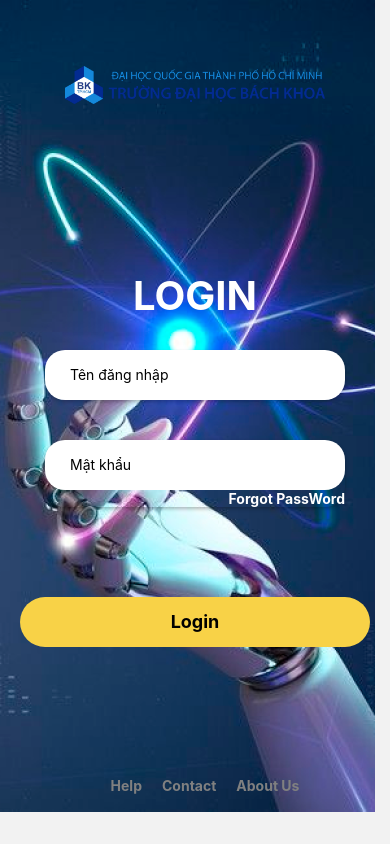
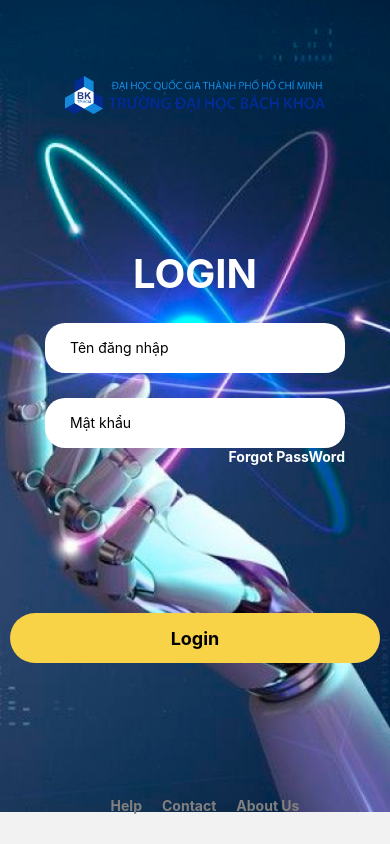
Before and after one commit to duchuykg/DADN_HK222_DHA, a React Native app in the folder smartdoor/: screen /Login in a window 390 px wide. Built offline with nearby package versions, Linux system fonts and the light colour scheme.

Commit message:
Huy: Fix login+Pw screen

```diff
--- a/smartdoor/screens/ChangePW.js
+++ b/smartdoor/screens/ChangePW.js
@@ -198,12 +198,12 @@ const styles = StyleSheet.create({
   },
   buttonTextB: {
     color: '#007AFF',
-    fontSize: 18,
+    fontSize: 16,
     fontWeight: 'bold',
   },
   buttonText: {
     color: 'black',
-    fontSize: 18,
+    fontSize: 16,
     fontWeight: 'bold',
   },
   box: {
--- a/smartdoor/screens/Home.js
+++ b/smartdoor/screens/Home.js
@@ -6,6 +6,15 @@ import Ionicons from "react-native-vector-icons/Ionicons";
 
 const Home = ({navigation }) => {
   const onPressButton = () => {
+    return navigation.navigate('Info')
+  };
+  const handleEdit = () => {
+    return navigation.navigate('Details')
+  };
+  const handleNotification = () => {
+    return navigation.navigate('History')
+  };
+  const handleLogout = () => {
     return navigation.navigate('Login')
   };
   const onPressChangePW = () => {
@@ -27,7 +36,7 @@ const Home = ({navigation }) => {
               <Text style={[styles.subcaption1, styles.mt2]}>Ca sĩ Hàn Quốc</Text>
             </View>
           </View>
-          <TouchableOpacity style={styles.listConfirm2} onPress={onPressButton}>
+          <TouchableOpacity style={styles.listConfirm2} onPress={handleEdit}>
                 <View>
                   <View style={{
                       flexDirection: "row",
@@ -67,7 +76,7 @@ const Home = ({navigation }) => {
               <Text style={[styles.caption1 ]}>Notification</Text>
             </View>
           </View>
-          <TouchableOpacity style={styles.listConfirm2} onPress={onPressButton}>
+          <TouchableOpacity style={styles.listConfirm2} onPress={handleNotification}>
             <Image
               style={styles.iconL1}
               resizeMode="cover"
@@ -96,7 +105,7 @@ const Home = ({navigation }) => {
 
       <View style={styles.groupContainer1}>
         <View style={styles.listConfirmGroup}>
-            <TouchableOpacity style={styles.listConfirm1} onPress={onPressButton}>
+            <TouchableOpacity style={styles.listConfirm1} onPress={handleLogout}>
             <View style={[styles.masterList1, styles.ml12]}>
               <Text style={[styles.caption2 ]}>Logout</Text>
             </View>
--- a/smartdoor/screens/Login.js
+++ b/smartdoor/screens/Login.js
@@ -35,10 +35,16 @@ const Login = ({ navigation }) => {
   return (
     <>
     <ImageBackground style={styles.container} source={require("../assets/bg.png")}>
-      <ScrollView contentContainerStyle={styles.content}>
+      <ScrollView contentContainerStyle={styles.container1}>
+
+        <View style={styles.formlogo}>
           <Image style={styles.logo} source={require("../assets/logo1.png")} />
+        </View>
 
+        <View style={styles.content1}>
           <Text style={styles.textlogin}>LOGIN</Text>
+
+
 
           <View style={styles.form}>
             <TextInput
@@ -62,17 +68,18 @@ const Login = ({ navigation }) => {
                 <Text style={[styles.caption2 ]}>Forgot PassWord</Text>
               </View>
             </TouchableOpacity>
-
+          </View>
         </View>
 
+        <View style={styles.content1}>
           <View style={styles.form2}>
             <TouchableOpacity style={styles.button} onPress={handleLogin}>
               <Text style={styles.buttonText}>Login</Text>
             </TouchableOpacity>
           </View>
+        </View>
 
-      </ScrollView>
-
+        <View style={styles.content}>
           <View style={styles.form3}>
             <TouchableOpacity onPress={handleHelp} style={styles.helpcontact}>
               <View>
@@ -90,6 +97,10 @@ const Login = ({ navigation }) => {
               </View>
             </TouchableOpacity>
           </View>
+        </View>
+      </ScrollView>
+
+
 
       </ImageBackground>
     </>
@@ -97,65 +108,84 @@ const Login = ({ navigation }) => {
 };
 
 const styles = StyleSheet.create({
-  content: {
-    flexGrow: 1,
-    justifyContent: "center", // can giua theo truc y
-    alignItems: "center", // can giua theo truc x
-    padding: 20,
+
+
+  container1: {
+    flex: 1,
+    justifyContent: "space-between",
   },
 
   container: {
     flex: 1,
+    width: "100%",
+    justifyContent: "center",
+  },
+
+  content: {
+    flexDirection: "row",
+    justifyContent: "center", // can giua theo truc y
+    alignItems: "center", // can giua theo truc x
+
+  },
+
+  content1: {
+    justifyContent: "center", // can giua theo truc y
+    alignItems: "center", // can giua theo truc x
+    padding: 5,
+
+  },
+  formlogo: {
+    flexDirection: "row",
+    alignItems: "flex-end",
+    justifyContent:"center",
+    marginTop: 70,
+
   },
 
   logo: {
     width: 260,
     height: 50,
     resizeMode: "contain",
-    position: "absolute",
-    top: 60,
-    marginBottom: 30,
+    // position: "absolute",
+    // top: 60,
+    // marginBottom: 30,
   },
+  form0: {
+    flexDirection: "row",
+    padding: 5,
+    alignItems: "center",
+    justifyContent: "space-between",
+
+  },
+
   form: {
+    flexDirection: "row",
+    marginTop: 25,
+    alignItems: "center",
     width: "100%",
     maxWidth: 300,
     borderRadius: 20,
-    shadowColor: "#000",
-    shadowOffset: {
-      width: 0,
-      height: 2,
-    },
-    shadowOpacity: 0.25,
-    shadowRadius: 3.84,
-    elevation: 5,
+
   },
   form1: {
-    top: 40,
     width: "100%",
+    marginTop: 25,
     maxWidth: 300,
     borderRadius: 20,
-    shadowColor: "#000",
-    shadowOffset: {
-      width: 0,
-      height: 2,
-    },
-    shadowOpacity: 0.25,
-    shadowRadius: 3.84,
-    elevation: 5,
+    justifyContent: "space-between",
   },
   form2: {
-    top: 120,
+    flexDirection: "row",
+    alignItems: "center",
+    justifyContent: "space-between",
     width: "100%",
-
+    padding: 5,
     borderRadius: 20,
   },
 
   form3: {
-    bottom: 50,
-    alignItems: "center",
-    display: 'flex',
     flexDirection: 'row',
-    justifyContent: "center",
+    marginBottom: 30,
   },
 
   input: {
@@ -184,7 +214,6 @@ const styles = StyleSheet.create({
     color: 'white',
     fontSize: 40,
     fontWeight: "bold",
-    bottom: 30,
   },
   caption2: {
     color: 'white',
--- a/smartdoor/screens/Password.js
+++ b/smartdoor/screens/Password.js
@@ -31,9 +31,13 @@ const Password = ({ navigation }) => {
   return (
     <>
       <ImageBackground style={styles.container} source={require("../assets/bg.png")}>
-        <ScrollView contentContainerStyle={styles.content}>
+        <ScrollView contentContainerStyle={styles.container1}>
+
+          <View style={styles.formlogo}>
             <Image style={styles.logo} source={require("../assets/logo1.png")} />
+          </View>
 
+          <View style={styles.content1}>
             <Text style={styles.textlogin}>RESET PASSWORD</Text>
 
             <View style={styles.form}>
@@ -44,17 +48,17 @@ const Password = ({ navigation }) => {
                 onChangeText={setEmail}
               />
             </View>
+          </View>
 
-
-
+          <View style={styles.content1}>
             <View style={styles.form2}>
               <TouchableOpacity style={styles.button} onPress={handleReset}>
                 <Text style={styles.buttonText}>Reset PassWord</Text>
               </TouchableOpacity>
             </View>
+          </View>
 
-        </ScrollView>
-
+          <View style={styles.content}>
           <View style={styles.form3}>
             <TouchableOpacity onPress={handleHelp} style={styles.helpcontact}>
               <View>
@@ -72,80 +76,91 @@ const Password = ({ navigation }) => {
               </View>
             </TouchableOpacity>
           </View>
+        </View>
+      </ScrollView>
+
       </ImageBackground>
     </>
   );
 };
 
 const styles = StyleSheet.create({
+  container1: {
+    flex: 1,
+    justifyContent: "space-between",
+  },
+
+  container: {
+    flex: 1,
+    width: "100%",
+    justifyContent: "center",
+  },
+
   content: {
-  flexGrow: 1,
+    flexDirection: "row",
     justifyContent: "center", // can giua theo truc y
     alignItems: "center", // can giua theo truc x
-  padding: 20,
+
   },
-    container: {
-        flex: 1,
+
+  content1: {
+    justifyContent: "center", // can giua theo truc y
+    alignItems: "center", // can giua theo truc x
+    padding: 5,
+
+  },
+  formlogo: {
+    flexDirection: "row",
+    alignItems: "flex-end",
+    justifyContent:"center",
+    marginTop: 70,
+
   },
 
   logo: {
     width: 260,
     height: 50,
     resizeMode: "contain",
-    position: "absolute",
-    top: 60,
-    marginBottom: 30,
+    // position: "absolute",
+    // top: 60,
+    // marginBottom: 30,
   },
+  form0: {
+    flexDirection: "row",
+    padding: 5,
+    alignItems: "center",
+    justifyContent: "space-between",
+
+  },
+
   form: {
+    flexDirection: "row",
+    marginTop: 25,
+    alignItems: "center",
     width: "100%",
     maxWidth: 300,
     borderRadius: 20,
-    shadowColor: "#000",
-    shadowOffset: {
-      width: 0,
-      height: 2,
-    },
-    shadowOpacity: 0.25,
-    shadowRadius: 3.84,
-    elevation: 5,
+
   },
   form1: {
-    top: 40,
     width: "100%",
+    marginTop: 15,
     maxWidth: 300,
     borderRadius: 20,
-    shadowColor: "#000",
-    shadowOffset: {
-      width: 0,
-      height: 2,
-    },
-    shadowOpacity: 0.25,
-    shadowRadius: 3.84,
-    elevation: 5,
+    justifyContent: "space-between",
   },
   form2: {
-    top: 120,
+    flexDirection: "row",
+    alignItems: "center",
+    justifyContent: "space-between",
     width: "100%",
-
+    padding: 5,
     borderRadius: 20,
   },
 
   form3: {
-    bottom: 50,
-    alignItems: "center",
-    display: 'flex',
     flexDirection: 'row',
-    justifyContent: "center",
-  },
-
-  caption3: {
-    color: 'gray',
-    fontWeight: "bold",
-  },
-
-  helpcontact: {
-    marginLeft: 20,
-
+    marginBottom: 30,
   },
 
   input: {
@@ -172,10 +187,25 @@ const styles = StyleSheet.create({
   },
   textlogin: {
     color: 'white',
-    fontSize: 34,
+    fontSize: 40,
     fontWeight: "bold",
-    bottom: 60,
   },
+  caption2: {
+    color: 'white',
+    fontWeight: "bold",
+    textAlign: 'right',
+  },
+
+  caption3: {
+    color: 'gray',
+    fontWeight: "bold",
+  },
+
+  helpcontact: {
+    marginLeft: 20,
+
+  },
+
 });
 
 export default Password;
```
Lines whose indentation alone changed are shown as unchanged.
